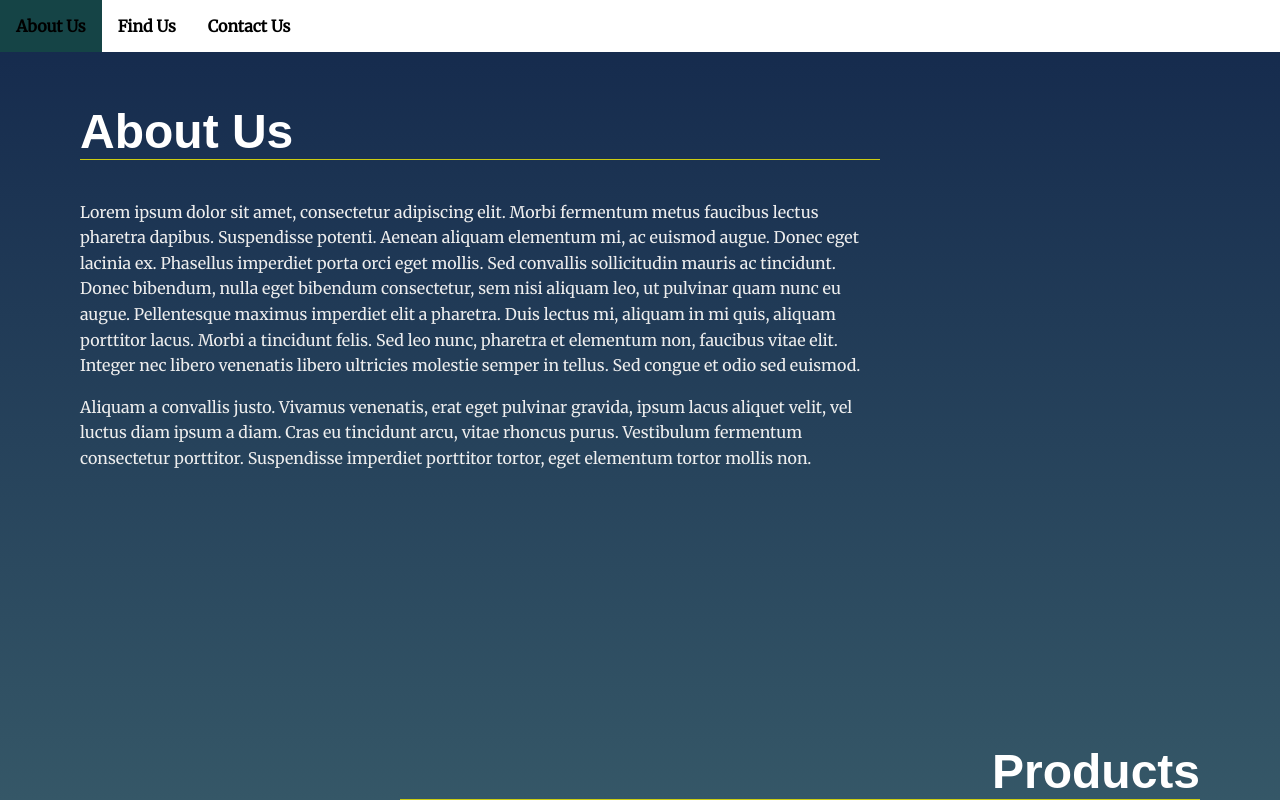
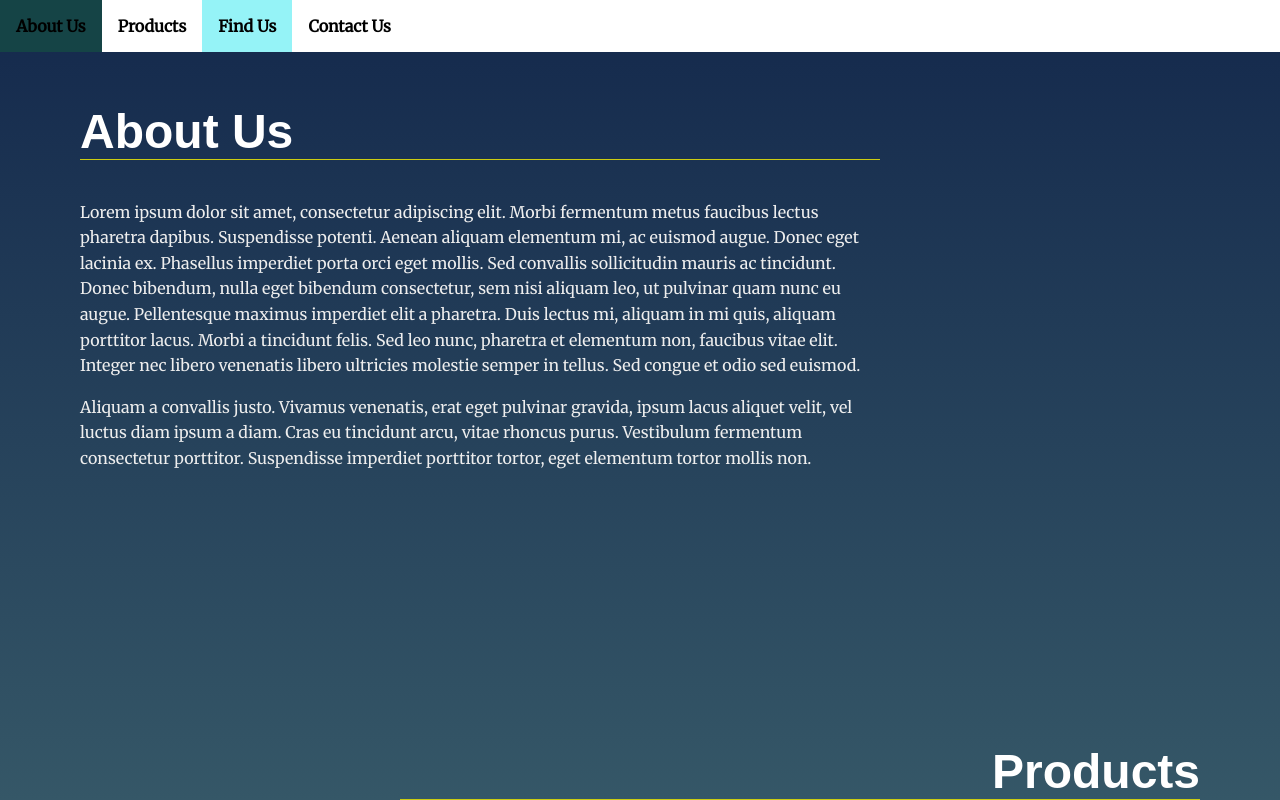
Before and after one commit to milenaonmaui/landing-page, a plain HTML site: page index.html in a window 1280 px wide. Both pictures are taken after a click on the link "About Us". Shown: the part 471-1271 px from the top of the page. Drawn offline with Linux system fonts and the light colour scheme.

Commit message:
Add nav link active/inactive functionality

```diff
--- a/css/styles.css
+++ b/css/styles.css
@@ -99,6 +99,9 @@ section {
     color: #fff;
 }
 
+.navbar__menu .nav__active {
+    background: rgb(149, 243, 247);
+}
 /* Header Styles */
 .page__header {
     background: #fff;
--- a/js/app.js
+++ b/js/app.js
@@ -30,22 +30,17 @@ console.log(sectionsList)
  *
 */
 function deactivateSection(section){
-        section.classList.remove('section__active')
+    section.classList.remove('section__active')
+    const navLink = document.getElementById("nav-" + section.id)
+    console.log("Nav Link ", navLink)
+    navLink.classList.remove('nav__active');
 }
 
 function activateSection(section) {
     section.classList.add('section__active')
-    console.log("Activated section", section)
+    const navLink = document.getElementById("nav-" + section.id)
+    navLink.classList.add('nav__active');
 }
-
-function showNavLink(id) {
-
-}
-
-function hideNavLink(id){
-
-}
-
 
 
 /**
@@ -57,9 +52,7 @@ function hideNavLink(id){
 // build the nav removing link to active section
 
 function buildNav() {
-    const activeSectionId = document.getElementsByClassName('section__active')[0].id;
     for (const section of sectionsList){
-        if (section.id === activeSectionId) continue;
         const newListItem = document.createElement('li');
         const navLink = document.createElement('a');
         const navLinkText = document.createTextNode(section.dataset.nav);
@@ -68,6 +61,7 @@ function buildNav() {
         navLink.addEventListener('click', scrollToAnchorId)
         newListItem.appendChild(navLink)
         newListItem.className = "menu__link"
+        newListItem.id = "nav-" + section.id;
         navList.appendChild(newListItem)
     }
 }
@@ -76,10 +70,11 @@ function buildNav() {
 // Add class 'active' to section when near top of viewport
 
 function handleActiveContent(event) {
+    console.log("Inside active handler")
     for (const section of sectionsList) {
         const sectionTop = section.getBoundingClientRect().top
-        if (sectionTop > 0 && sectionTop < window.visualViewport.height/2){
-            console.log("Deactivating ", currActiveSection)
+        console.log("Section ", section.id, "offset ", sectionTop)
+        if (sectionTop > -1 && sectionTop < window.visualViewport.height/2){
             deactivateSection(currActiveSection)
             activateSection(section)
             currActiveSection = section;
@@ -95,7 +90,8 @@ function scrollToAnchorId(event){
     event.preventDefault();
     const sectionId = event.target.href.split("#")[1];
     const section = document.getElementById(sectionId);
-    window.scrollTo(0,section.getBoundingClientRect().top)
+    //window.scrollTo(0,section.getBoundingClientRect().top)
+    window.scrollTo(0,section.offsetTop)
     //console.log(sectionId, section.getBoundingClientRect().top)
 }
 /**
```
